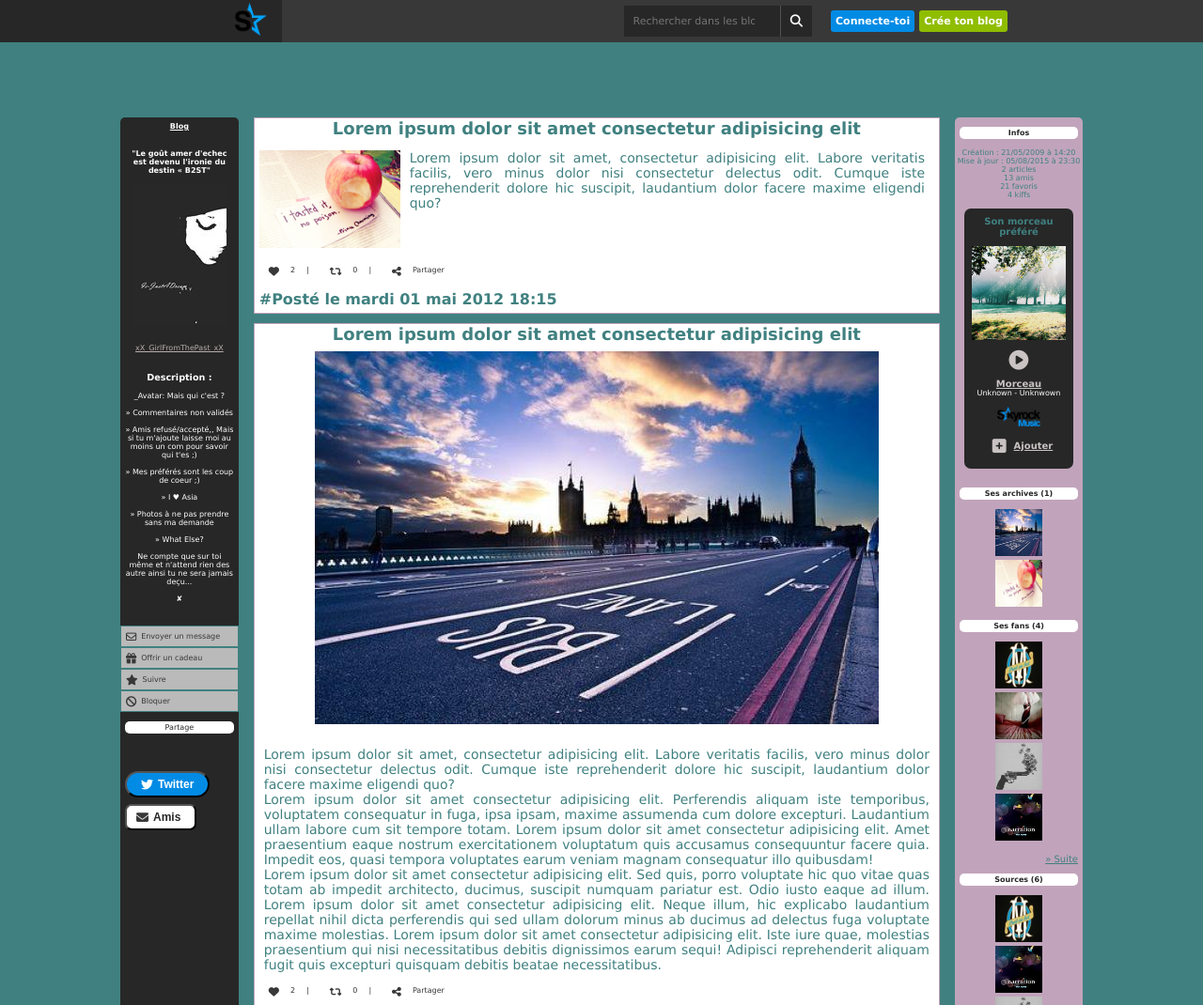
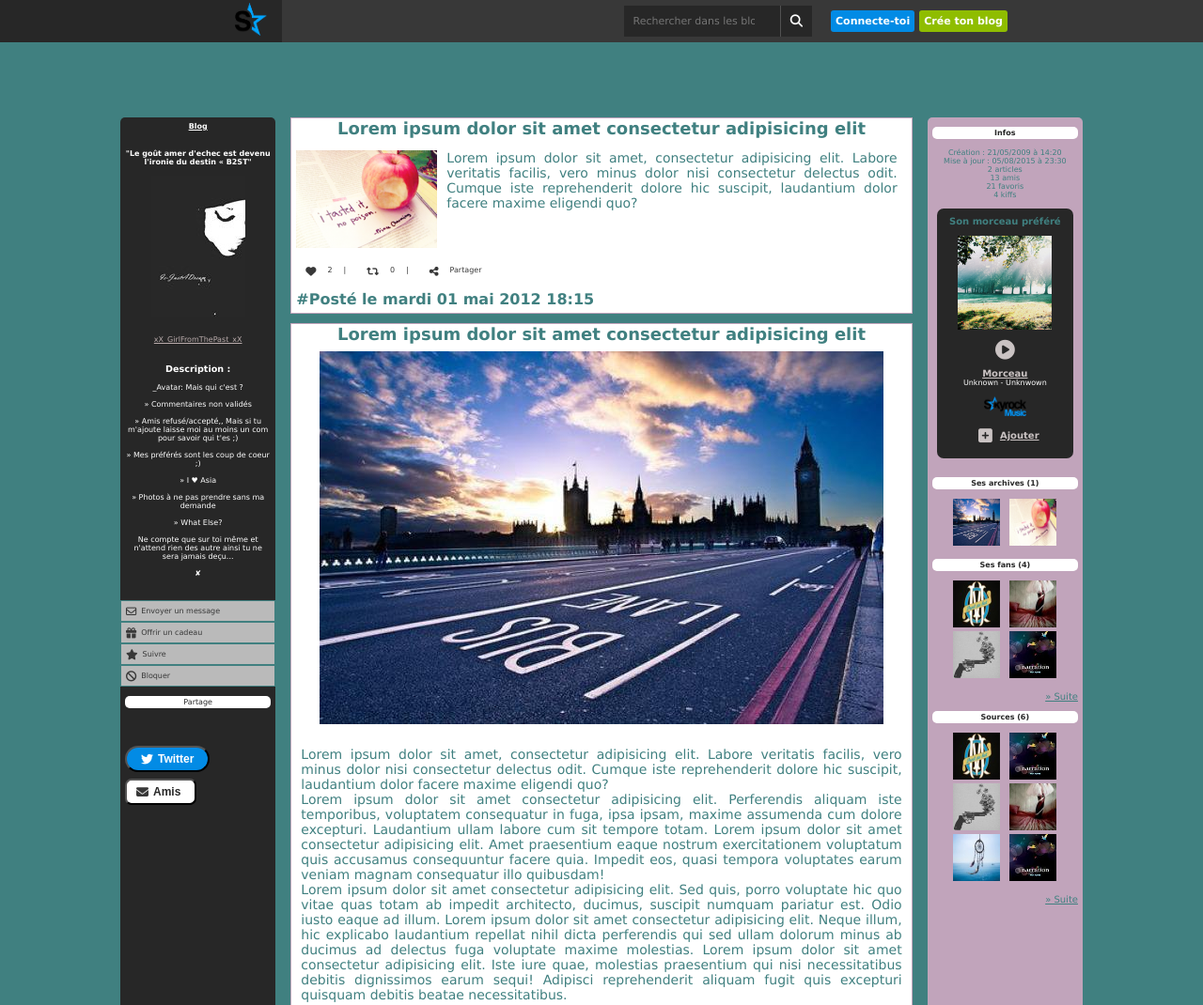
Before and after one commit to oum-s/skyblog, a website: page index.html in a window 1280 px wide. Shown: the top 1070 px of the page at 94% size. Drawn offline with nearby package versions, Linux system fonts and the light colour scheme; files that its build step writes are made by us from their sources.

Commit message:
modif colonnes

```diff
--- a/css/Base/_base.scss
+++ b/css/Base/_base.scss
@@ -461,7 +461,7 @@ body{
 
     .colonne_left , .colonne_center , .colonne_right{
       text-align: center;
-      /* flex: 1 1 0; */
+      flex: 4;
       color: white;
       h1{
         font-size: 0.5em;
@@ -477,7 +477,7 @@ body{
     .colonne_left , .colonne_right{
       min-height: 75em;
       border-radius: 5px;
-      /* flex: 1; */
+      flex: 1;
     }
   }
 
```
